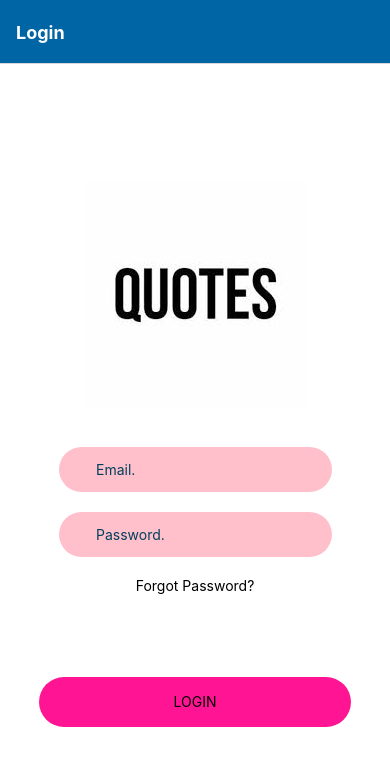
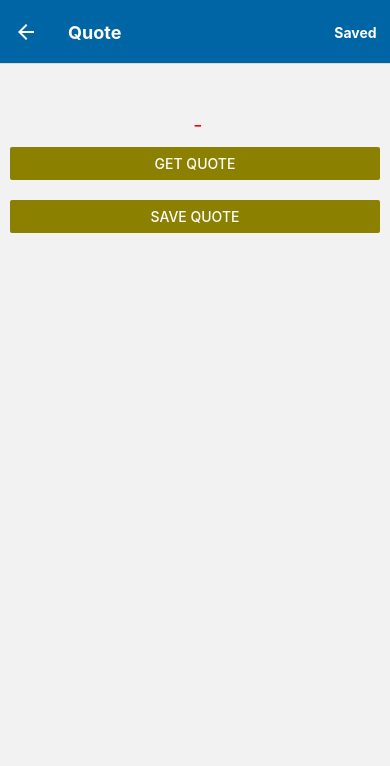
Before and after one commit to ashwinr98/657-project, a React Native app: screen /Quote in a window 390 px wide. Shown: the top 766 px of the page. Built offline with nearby package versions, Linux system fonts and the light colour scheme.

Commit message:
added screen for quotes

```diff
--- a/App.js
+++ b/App.js
@@ -11,6 +11,7 @@ import {
 } from "react-native";
 import { NavigationContainer } from "@react-navigation/native";
 import Login from "./screens/login";
+import Quotes from "./screens/quotes";
 import { createNativeStackNavigator } from "@react-navigation/native-stack";
 
 const Stack = createNativeStackNavigator();
@@ -18,7 +19,8 @@ export default function App() {
   return (
     <NavigationContainer>
       <Stack.Navigator screenOptions={navStyling}>
-        <Stack.Screen name="Login" component={Login} />
+        <Stack.Screen name='Login' component={Login} />
+        <Stack.Screen name='Quote' component={Quotes}/>
 
       </Stack.Navigator>
     </NavigationContainer>
--- /dev/null
+++ b/screens/quotes.js
@@ -0,0 +1,122 @@
+import { StatusBar } from "expo-status-bar";
+import React, { useState, useEffect } from "react";
+import {
+  StyleSheet,
+  Text,
+  View,
+  Image,
+  TextInput,
+  Button,
+  TouchableOpacity,
+} from "react-native";
+export default function Quotes({route, navigation}){
+
+  useEffect(() => {
+    navigation.setOptions({
+      headerRight: () => (
+        <TouchableOpacity onPress={() => navigation.navigate("Login")}>
+          <Text style={styles.headerButton}> Saved </Text>
+        </TouchableOpacity>
+      ),
+    });
+  });
+    const [quote, setQuote] = useState({
+        qt: "",
+        auth: ""
+    });
+    console.log("jk",quote)
+    const api_url = "https://zenquotes.io/api/random"
+    async function getapi(url)
+    {
+    const response = await fetch(url);
+    var data = await response.json();
+    console.log(data[0].q);
+    setQuote({qt:data[0].q, auth:data[0].a})
+    }
+
+    // getapi(api_url);
+
+    return(
+
+      <View>
+        <View>
+        <Text style={{color:'red', fontSize:40, fontStyle:'italic'}}> {quote.qt}</Text>
+         <View>
+        <Text style={{color:'red', fontSize:20, textAlign:'center'}}> {'-'+quote.auth}</Text>
+        </View>
+        </View>
+        <View style={{padding:10}}>
+      <Button
+      style={styles.buttons}
+      color='#8B8000'
+      title="Get Quote"
+      onPress={() => getapi(api_url)}
+        />
+        </View>
+        <View style={{padding:10}}>
+
+    <Button
+      style={styles.buttons}
+      color='#8B8000'
+      title="Save Quote"
+      onPress={() => saveqt()}
+        />
+
+        </View>
+    </View>
+    );
+
+}
+const styles = StyleSheet.create({
+    container: {
+      padding: 10,
+      backgroundColor: "#E8EAF6",
+      flex: 1,
+    },
+    TextInput: {
+        height: 50,
+        flex: 1,
+        padding: 10,
+        marginLeft: 20,
+      },
+    headerButton: {
+      color: "#fff",
+      fontWeight: "bold",
+      margin: 10,
+    },
+    buttons: {
+      padding: 10,
+
+    },
+    inputError: {
+      color: "red",
+    },
+    input: {
+      padding: 10,
+    },
+    resultsGrid: {
+      borderColor: "#000",
+      borderWidth: 1,
+    },
+    resultsRow: {
+      flexDirection: "row",
+      borderColor: "#000",
+      borderBottomWidth: 1,
+    },
+    resultsLabelContainer: {
+      borderRightWidth: 1,
+      borderRightColor: "#000",
+      flex: 1,
+    },
+    resultsLabelText: {
+      fontWeight: "bold",
+      fontSize: 20,
+      padding: 10,
+    },
+    resultsValueText: {
+      fontWeight: "bold",
+      fontSize: 20,
+      flex: 1,
+      padding: 10,
+    },
+  });
```
